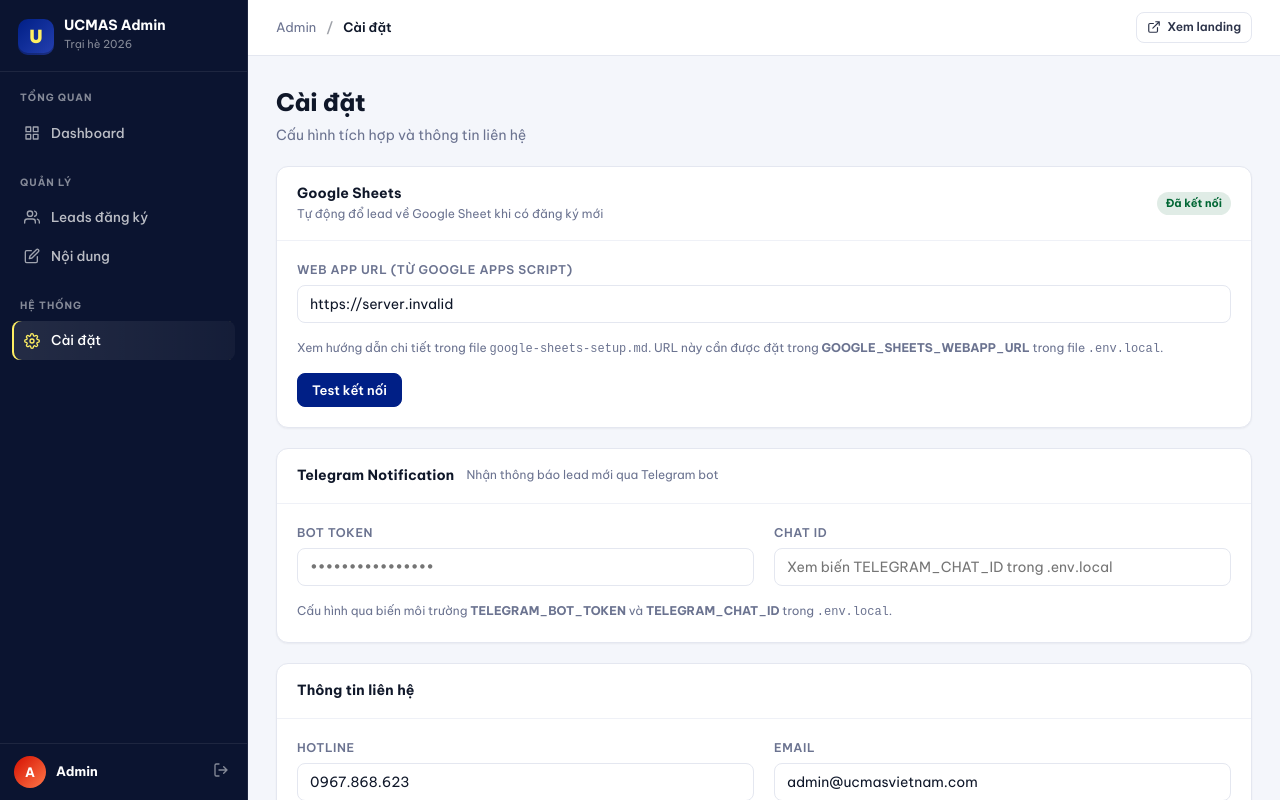
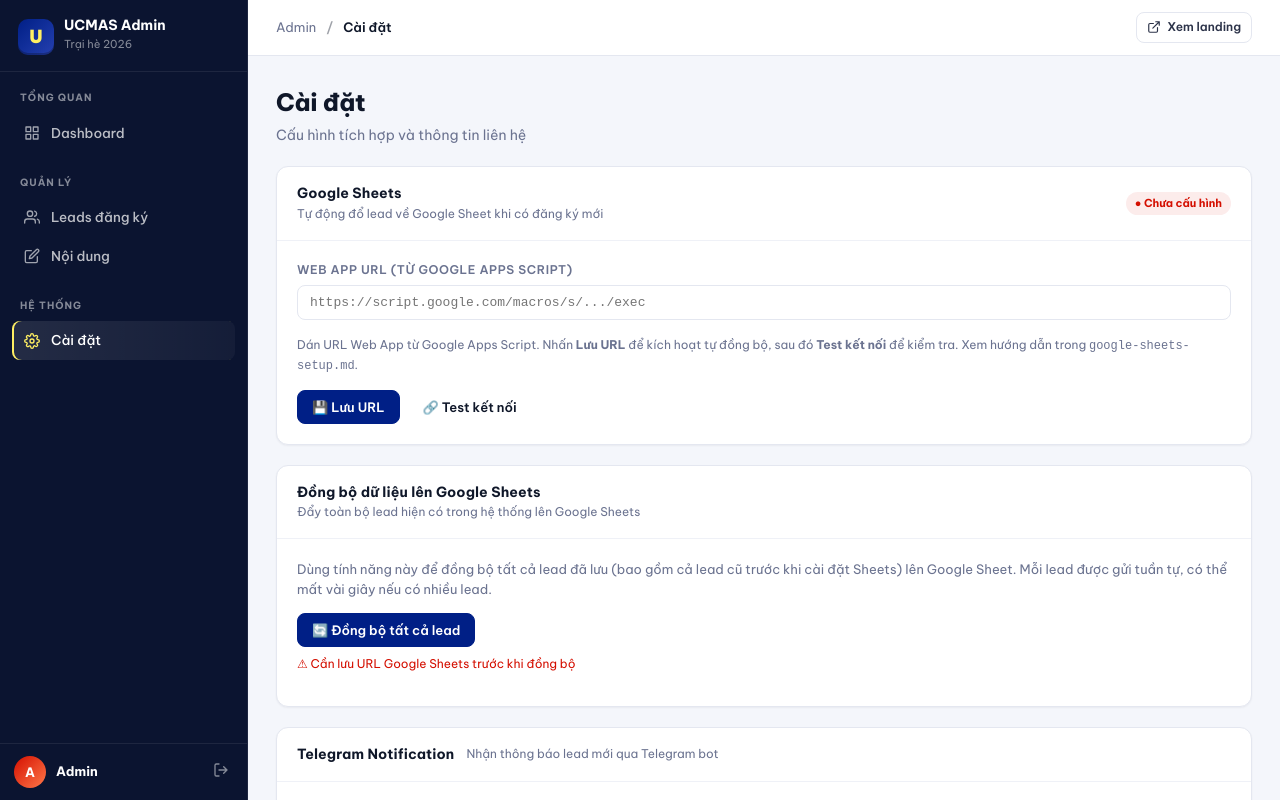
Before and after one commit to mktiecc-max/traihe3, a Next.js app: page /admin/settings in a window 1280 px wide. Shown: the top 800 px of the page. Built offline with nearby package versions, Linux system fonts and the light colour scheme; no server answers.

Commit message:
fix: sync leads to Google Sheets - save URL in DB, add bulk sync API

```diff
--- /dev/null
+++ b/app/api/leads/sync-sheets/route.ts
@@ -0,0 +1,56 @@
+import { NextResponse } from 'next/server'
+import { getServerSession } from 'next-auth/next'
+import { authOptions } from '@/auth'
+import { createAdminClient } from '@/lib/supabase-admin'
+import { appendToSheet } from '@/lib/sheets'
+
+export const maxDuration = 60
+
+/** POST — sync all existing leads to Google Sheets */
+export async function POST() {
+  const session = await getServerSession(authOptions)
+  if (!session) return NextResponse.json({ ok: false }, { status: 401 })
+
+  const db = createAdminClient()
+
+  // Fetch all leads
+  const { data: leads, error } = await db
+    .from('leads')
+    .select('*')
+    .order('created_at', { ascending: true })
+
+  if (error) {
+    return NextResponse.json({ ok: false, error: error.message }, { status: 500 })
+  }
+
+  if (!leads || leads.length === 0) {
+    return NextResponse.json({ ok: true, synced: 0, failed: 0 })
+  }
+
+  let synced = 0
+  let failed = 0
+
+  // Process sequentially to avoid hitting Apps Script rate limits
+  for (const lead of leads) {
+    try {
+      const ok = await appendToSheet({
+        childName: lead.child_name,
+        phone: lead.phone,
+        birthYear: lead.birth_year,
+        session: lead.session,
+        address: lead.address ?? '',
+        notes: lead.notes ?? '',
+        source: lead.source ?? 'Landing - Trại hè 2026',
+        submittedAt: lead.created_at,
+      })
+      if (ok === false) failed++
+      else synced++
+      // Small delay to be polite to Apps Script
+      await new Promise((r) => setTimeout(r, 300))
+    } catch {
+      failed++
+    }
+  }
+
+  return NextResponse.json({ ok: true, synced, failed, total: leads.length })
+}
--- /dev/null
+++ b/app/api/settings/sheets/route.ts
@@ -0,0 +1,53 @@
+import { NextRequest, NextResponse } from 'next/server'
+import { getServerSession } from 'next-auth/next'
+import { authOptions } from '@/auth'
+import { createAdminClient } from '@/lib/supabase-admin'
+
+/** GET — return current saved URL */
+export async function GET() {
+  const session = await getServerSession(authOptions)
+  if (!session) return NextResponse.json({ ok: false }, { status: 401 })
+
+  const db = createAdminClient()
+
+  // Try env var first
+  const envUrl = process.env.GOOGLE_SHEETS_WEBAPP_URL
+  if (envUrl && !envUrl.includes('REPLACE')) {
+    return NextResponse.json({ ok: true, url: envUrl, source: 'env' })
+  }
+
+  // Fallback: settings table
+  const { data } = await db
+    .from('settings')
+    .select('value')
+    .eq('key', 'google_sheets_webapp_url')
+    .single()
+
+  return NextResponse.json({ ok: true, url: data?.value ?? '', source: 'db' })
+}
+
+/** POST — save URL to Supabase settings table */
+export async function POST(req: NextRequest) {
+  const session = await getServerSession(authOptions)
+  if (!session) return NextResponse.json({ ok: false }, { status: 401 })
+
+  const { url } = await req.json()
+  if (!url || typeof url !== 'string') {
+    return NextResponse.json({ ok: false, error: 'URL không hợp lệ' }, { status: 400 })
+  }
+
+  const db = createAdminClient()
+
+  // Upsert into settings table
+  const { error } = await db.from('settings').upsert(
+    { key: 'google_sheets_webapp_url', value: url },
+    { onConflict: 'key' }
+  )
+
+  if (error) {
+    console.error('[settings/sheets] upsert error:', error)
+    return NextResponse.json({ ok: false, error: error.message }, { status: 500 })
+  }
+
+  return NextResponse.json({ ok: true })
+}
--- a/components/admin/SettingsForm.tsx
+++ b/components/admin/SettingsForm.tsx
@@ -1,16 +1,96 @@
 'use client'
 
-import { useState } from 'react'
+import { useState, useEffect } from 'react'
 
 export default function SettingsForm() {
   const [toast, setToast] = useState<string | null>(null)
-  const [sheetsUrl, setSheetsUrl] = useState(
-    process.env.NEXT_PUBLIC_SHEETS_URL_HINT ?? ''
-  )
+  const [toastType, setToastType] = useState<'success' | 'error'>('success')
+  const [sheetsUrl, setSheetsUrl] = useState('')
+  const [urlSource, setUrlSource] = useState<'env' | 'db' | null>(null)
+  const [saving, setSaving] = useState(false)
+  const [syncing, setSyncing] = useState(false)
+  const [syncResult, setSyncResult] = useState<{ synced: number; failed: number; total: number } | null>(null)
 
-  function showToast(msg: string) {
+  useEffect(() => {
+    fetch('/api/settings/sheets')
+      .then((r) => r.json())
+      .then((d) => {
+        if (d.ok) {
+          setSheetsUrl(d.url ?? '')
+          setUrlSource(d.source)
+        }
+      })
+      .catch(() => {})
+  }, [])
+
+  function showToast(msg: string, type: 'success' | 'error' = 'success') {
+    setToastType(type)
     setToast(msg)
-    setTimeout(() => setToast(null), 3000)
+    setTimeout(() => setToast(null), 4000)
+  }
+
+  const isConfigured = sheetsUrl && !sheetsUrl.includes('REPLACE')
+
+  async function handleSave() {
+    if (!sheetsUrl) return
+    setSaving(true)
+    try {
+      const res = await fetch('/api/settings/sheets', {
+        method: 'POST',
+        headers: { 'Content-Type': 'application/json' },
+        body: JSON.stringify({ url: sheetsUrl }),
+      })
+      const json = await res.json()
+      if (json.ok) {
+        showToast('✓ Đã lưu URL Google Sheets thành công!')
+        setUrlSource('db')
+      } else {
+        showToast('Lỗi: ' + (json.error ?? 'Không lưu được'), 'error')
+      }
+    } catch {
+      showToast('Lỗi kết nối khi lưu', 'error')
+    } finally {
+      setSaving(false)
+    }
+  }
+
+  async function handleTest() {
+    if (!sheetsUrl) return
+    try {
+      const res = await fetch('/api/settings/test-sheets', {
+        method: 'POST',
+        headers: { 'Content-Type': 'application/json' },
+        body: JSON.stringify({ url: sheetsUrl }),
+      })
+      const json = await res.json()
+      if (json.ok) showToast('✓ Kết nối Google Sheets thành công!')
+      else showToast('Lỗi kết nối: ' + (json.error ?? 'Sheets không phản hồi'), 'error')
+    } catch {
+      showToast('Lỗi kết nối. Kiểm tra URL và thử lại.', 'error')
+    }
+  }
+
+  async function handleSyncAll() {
+    if (!isConfigured) {
+      showToast('Vui lòng lưu URL Google Sheets trước', 'error')
+      return
+    }
+    setSyncing(true)
+    setSyncResult(null)
+    try {
+      const res = await fetch('/api/leads/sync-sheets', { method: 'POST' })
+      const json = await res.json()
+      if (json.ok) {
+        setSyncResult({ synced: json.synced, failed: json.failed, total: json.total })
+        showToast(`✓ Đã đồng bộ ${json.synced}/${json.total} leads lên Google Sheets!`)
+      } else {
+        showToast('Lỗi đồng bộ: ' + (json.error ?? 'Không xác định'), 'error')
+      }
+    } catch {
+      showToast('Lỗi kết nối khi đồng bộ', 'error')
+    } finally {
+      setSyncing(false)
+    }
   }
 
   return (
@@ -23,8 +103,17 @@ export default function SettingsForm() {
             <p>Tự động đổ lead về Google Sheet khi có đăng ký mới</p>
           </div>
           <div className="right">
-            <span style={{ fontSize: 11, fontWeight: 700, padding: '3px 9px', borderRadius: 999, background: sheetsUrl && !sheetsUrl.includes('REPLACE') ? 'rgba(0,102,52,.12)' : 'rgba(212,15,0,.08)', color: sheetsUrl && !sheetsUrl.includes('REPLACE') ? 'var(--green)' : 'var(--red)' }}>
-              {sheetsUrl && !sheetsUrl.includes('REPLACE') ? 'Đã kết nối' : 'Chưa cấu hình'}
+            <span
+              style={{
+                fontSize: 11,
+                fontWeight: 700,
+                padding: '3px 9px',
+                borderRadius: 999,
+                background: isConfigured ? 'rgba(0,102,52,.12)' : 'rgba(212,15,0,.08)',
+                color: isConfigured ? 'var(--green)' : 'var(--red)',
+              }}
+            >
+              {isConfigured ? '● Đã kết nối' : '● Chưa cấu hình'}
             </span>
           </div>
         </div>
@@ -36,30 +125,84 @@ export default function SettingsForm() {
               placeholder="https://script.google.com/macros/s/.../exec"
               value={sheetsUrl}
               onChange={(e) => setSheetsUrl(e.target.value)}
+              style={{ fontFamily: 'monospace', fontSize: 13 }}
             />
           </div>
+          {urlSource === 'env' && (
+            <p style={{ fontSize: 12, color: 'var(--admin-muted)', margin: '-4px 0 12px', display: 'flex', alignItems: 'center', gap: 4 }}>
+              <span style={{ color: 'var(--green)', fontWeight: 700 }}>✓</span> Đọc từ biến môi trường <code>GOOGLE_SHEETS_WEBAPP_URL</code>
+            </p>
+          )}
+          {urlSource === 'db' && (
+            <p style={{ fontSize: 12, color: 'var(--admin-muted)', margin: '-4px 0 12px', display: 'flex', alignItems: 'center', gap: 4 }}>
+              <span style={{ color: 'var(--green)', fontWeight: 700 }}>✓</span> Đọc từ cài đặt đã lưu
+            </p>
+          )}
           <p style={{ fontSize: 12, color: 'var(--admin-muted)', margin: '0 0 14px' }}>
-            Xem hướng dẫn chi tiết trong file <code>google-sheets-setup.md</code>. URL này cần được đặt trong <strong>GOOGLE_SHEETS_WEBAPP_URL</strong> trong file <code>.env.local</code>.
+            Dán URL Web App từ Google Apps Script. Nhấn <strong>Lưu URL</strong> để kích hoạt tự đồng bộ,
+            sau đó <strong>Test kết nối</strong> để kiểm tra. Xem hướng dẫn trong <code>google-sheets-setup.md</code>.
           </p>
+          <div style={{ display: 'flex', gap: 8, flexWrap: 'wrap' }}>
+            <button
+              className="abtn abtn--primary"
+              onClick={handleSave}
+              disabled={saving || !sheetsUrl}
+            >
+              {saving ? 'Đang lưu...' : '💾 Lưu URL'}
+            </button>
+            <button
+              className="abtn"
+              onClick={handleTest}
+              disabled={!isConfigured}
+            >
+              🔗 Test kết nối
+            </button>
+          </div>
+        </div>
+      </div>
+
+      {/* Bulk Sync */}
+      <div className="acard" style={{ marginBottom: 20 }}>
+        <div className="acard__head">
+          <div>
+            <h3>Đồng bộ dữ liệu lên Google Sheets</h3>
+            <p>Đẩy toàn bộ lead hiện có trong hệ thống lên Google Sheets</p>
+          </div>
+        </div>
+        <div className="acard__body">
+          <p style={{ fontSize: 13, color: 'var(--admin-muted)', margin: '0 0 14px' }}>
+            Dùng tính năng này để đồng bộ tất cả lead đã lưu (bao gồm cả lead cũ trước khi cài đặt Sheets) lên Google Sheet.
+            Mỗi lead được gửi tuần tự, có thể mất vài giây nếu có nhiều lead.
+          </p>
+          {syncResult && (
+            <div
+              style={{
+                marginBottom: 14,
+                padding: '10px 14px',
+                borderRadius: 8,
+                background: syncResult.failed === 0 ? 'rgba(0,102,52,.08)' : 'rgba(212,100,0,.08)',
+                color: syncResult.failed === 0 ? 'var(--green)' : 'var(--orange, #c96a00)',
+                fontSize: 13,
+                fontWeight: 600,
+              }}
+            >
+              {syncResult.failed === 0
+                ? `✓ Đã đồng bộ thành công ${syncResult.synced}/${syncResult.total} leads`
+                : `⚠ Đã đồng bộ ${syncResult.synced}/${syncResult.total} leads (${syncResult.failed} lỗi)`}
+            </div>
+          )}
           <button
             className="abtn abtn--primary"
-            onClick={async () => {
-              if (!sheetsUrl) return
-              try {
-                const res = await fetch('/api/settings/test-sheets', {
-                  method: 'POST',
-                  headers: { 'Content-Type': 'application/json' },
-                  body: JSON.stringify({ url: sheetsUrl }),
-                })
-                const json = await res.json()
-                showToast(json.ok ? 'Kết nối Google Sheets thành công!' : 'Lỗi kết nối Sheets')
-              } catch {
-                showToast('Lỗi kết nối. Kiểm tra URL và thử lại.')
-              }
-            }}
+            onClick={handleSyncAll}
+            disabled={syncing || !isConfigured}
           >
-            Test kết nối
+            {syncing ? '⏳ Đang đồng bộ...' : '🔄 Đồng bộ tất cả lead'}
           </button>
+          {!isConfigured && (
+            <p style={{ fontSize: 12, color: 'var(--red)', marginTop: 8 }}>
+              ⚠ Cần lưu URL Google Sheets trước khi đồng bộ
+            </p>
+          )}
         </div>
       </div>
 
@@ -147,8 +290,8 @@ ADMIN_ALLOWED_EMAILS=yen@ucmasvietnam.com`}
       {/* Toast */}
       {toast && (
         <div className="toast-wrap">
-          <div className={`toast ${toast.includes('Lỗi') ? 'toast--error' : 'toast--success'}`}>
-            {toast.includes('Lỗi') ? '⚠️' : '✓'} {toast}
+          <div className={`toast ${toastType === 'error' ? 'toast--error' : 'toast--success'}`}>
+            {toast}
           </div>
         </div>
       )}
--- a/lib/sheets.ts
+++ b/lib/sheets.ts
@@ -1,12 +1,52 @@
-import type { LeadInput } from './validations'
+import { createAdminClient } from './supabase-admin'
+
+export type SheetLeadPayload = {
+  childName: string
+  phone: string
+  birthYear: number
+  session: string
+  address?: string
+  notes?: string
+  source?: string
+  userAgent?: string
+  submittedAt?: string
+}
+
+/**
+ * Resolve the Google Sheets Web App URL.
+ * Priority: env var → Supabase settings table
+ */
+async function resolveWebAppUrl(): Promise<string | null> {
+  const envUrl = process.env.GOOGLE_SHEETS_WEBAPP_URL
+  if (envUrl && !envUrl.includes('REPLACE')) {
+    return envUrl
+  }
+
+  try {
+    const db = createAdminClient()
+    const { data } = await db
+      .from('settings')
+      .select('value')
+      .eq('key', 'google_sheets_webapp_url')
+      .single()
+
+    if (data?.value && !data.value.includes('REPLACE')) {
+      return data.value as string
+    }
+  } catch {
+    // settings table may not exist — silently ignore
+  }
+
+  return null
+}
 
 /**
  * Fire-and-forget: append a lead row to Google Sheet via Apps Script Web App.
  * Does NOT block the API response. Failure is logged but silently ignored.
  */
-export async function appendToSheet(lead: LeadInput & { source?: string; userAgent?: string }) {
-  const url = process.env.GOOGLE_SHEETS_WEBAPP_URL
-  if (!url || url.includes('REPLACE')) {
+export async function appendToSheet(lead: SheetLeadPayload) {
+  const url = await resolveWebAppUrl()
+  if (!url) {
     console.warn('[sheets] GOOGLE_SHEETS_WEBAPP_URL not configured — skipping')
     return
   }
@@ -21,20 +61,22 @@ export async function appendToSheet(lead: LeadInput & { source?: string; userAge
       notes: lead.notes ?? '',
       source: lead.source ?? 'Landing - Trại hè 2026',
       userAgent: lead.userAgent ?? '',
-      submittedAt: new Date().toISOString(),
+      submittedAt: lead.submittedAt ?? new Date().toISOString(),
     })
 
     const controller = new AbortController()
     const timeout = setTimeout(() => controller.abort(), 5000)
 
-    await fetch(url, {
+    const res = await fetch(url, {
       method: 'POST',
       body: fd,
       signal: controller.signal,
     })
 
     clearTimeout(timeout)
+    return res.ok || res.status === 302
   } catch (err) {
     console.warn('[sheets] sync failed:', err instanceof Error ? err.message : err)
+    return false
   }
 }
```
